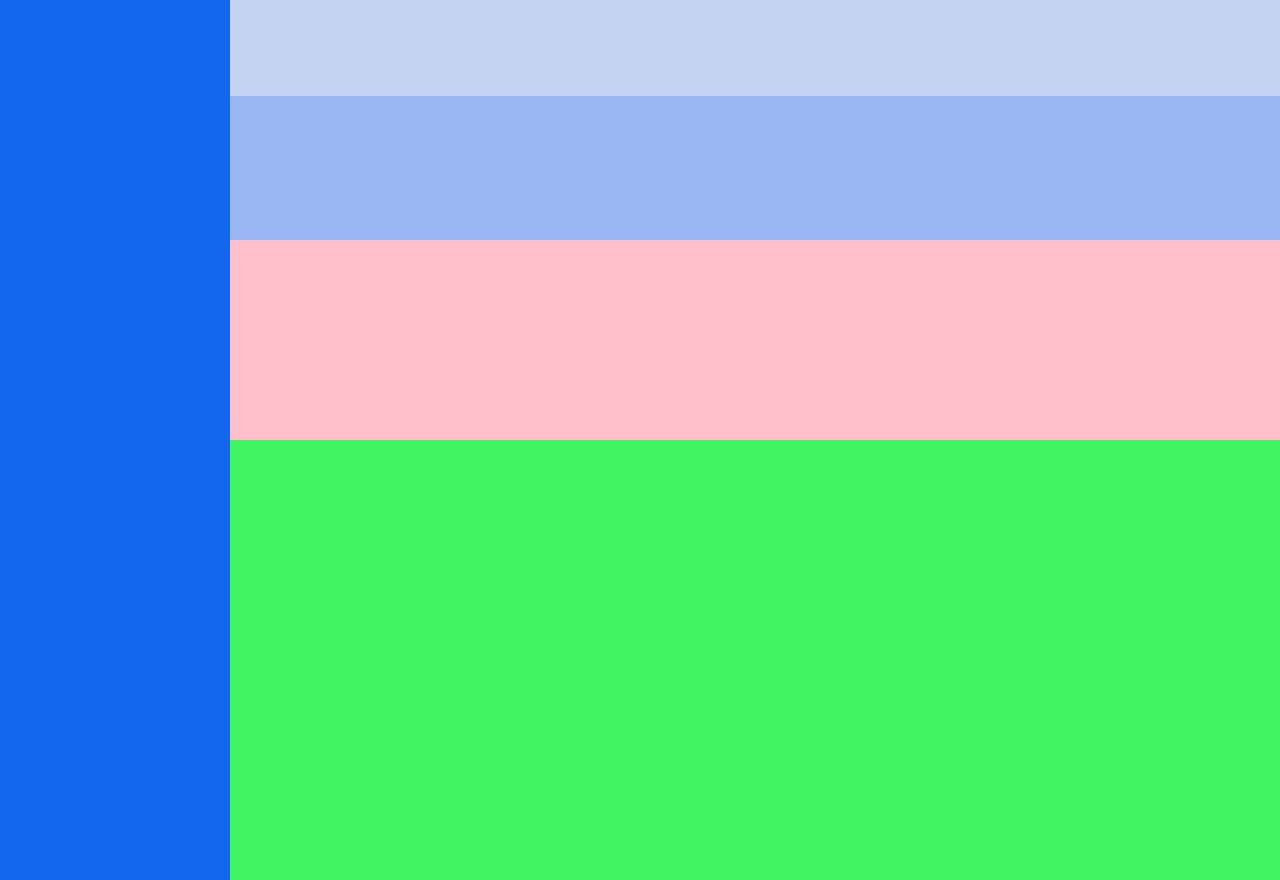
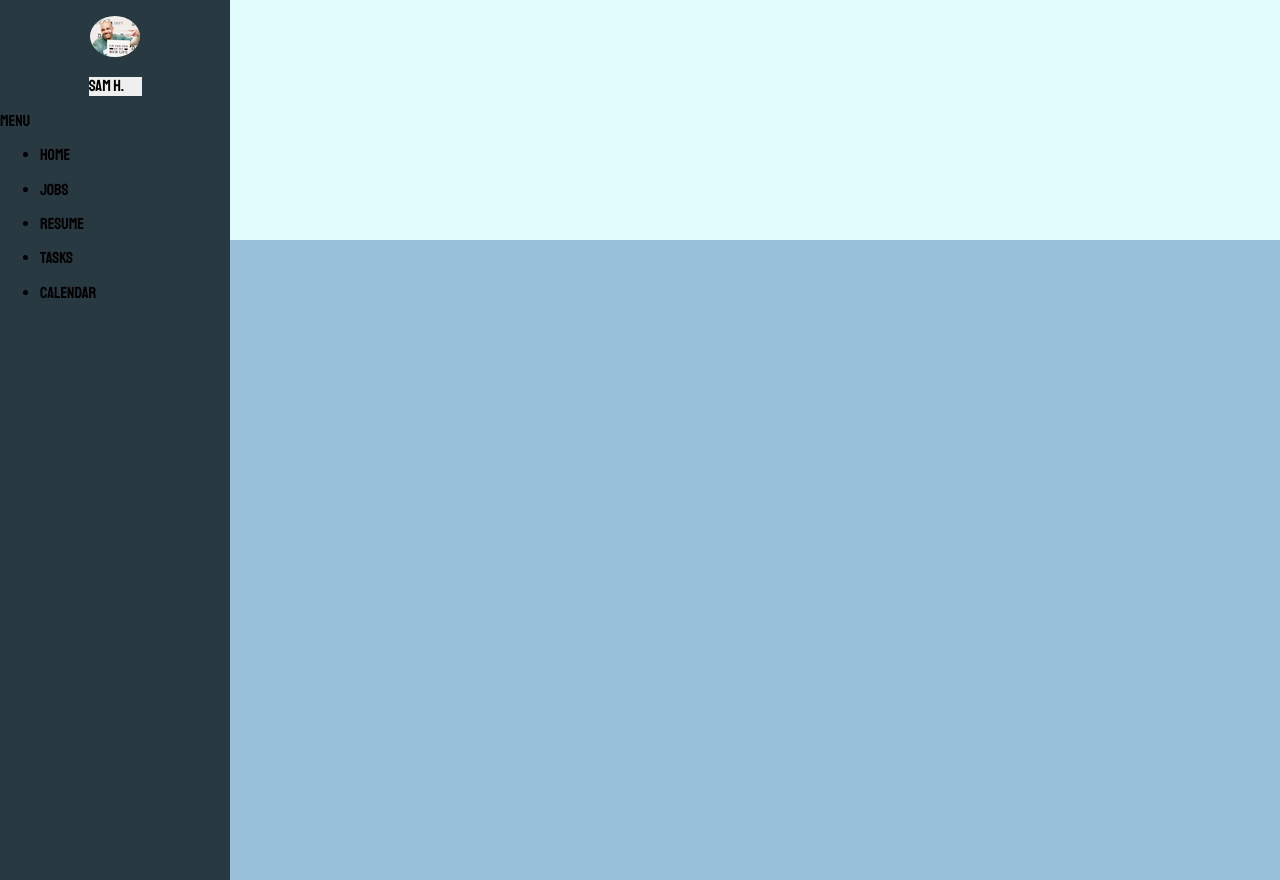
Before and after one commit to kalex19/KL-comp-challenge-2, a plain HTML site: page index.html in a window 1280 px wide. Drawn offline with Linux system fonts and the light colour scheme; files that its build step writes are made by us from their sources; files whose address does not match are found by name.

Commit message:
user icon drowpdown and first menu

```diff
--- a/index.html
+++ b/index.html
@@ -4,14 +4,36 @@
   <link rel="stylesheet" href="normalize.css">
   <meta charset="UTF-8">
   <meta name="viewport" content="width=device-width, initial-scale=1.0">
+  <link href="https://fonts.googleapis.com/css?family=Staatliches" rel="stylesheet">
   <link rel="stylesheet" href="/Users/kate/Desktop/Turing/Mod1/StaticCompTwo/styles.css">
   <!-- normalize css -->
   <title>Document</title>
 </head>
 <body>
   <aside>
-    <div><!-- round image and dropdown --></div>
-    <div> <!-- unordered list menu --></div>
+    <div class="user-profile">
+      <img src="Images/Defy Headshot.png" alt="Potential Employee Headshot">
+      <form>
+        <select class="potential-employee-dropdown">
+          <option value="Sam H.">Sam H.</option>
+          <option value="M & M">M & M</option>
+          <option value="60 Cents">60 Cents</option>
+          <option value="Big Mak">Big Mak</option>
+        </select>
+      </form>
+      <!-- dropdown icon still needed --></div>
+    <div>
+    <p>Menu</p>
+    <ul>
+      <li><i class="fas fa-home"></i><p>HOME</p>
+      </li>
+      <li><i class="fas fa-suitcase"></i><p>JOBS</p>
+      </li>
+      <li><i class="fas fa-newspaper"></i><p>RESUME</p>
+      </li>
+      <li><i class="fas fa-paperclip"></i><p>TASKS</p></li>
+      <li><i class="fas fa-calendar-alt"></i><p>CALENDAR</p></li>
+    </ul> <!-- unordered list menu --></div>
     <div><!-- unordered list menu --></div>
     <div> <!-- colored catagory checkboxes --></div>
   </aside>
@@ -45,3 +67,32 @@
   </section>
 </body>
 </html>
+
+
+
+
+<!-- <i class="fas fa-bars"></i> Hamburger Menu
+<i class="fas fa-user"></i>User Icon
+<i class="fas fa-user-tie"></i>Professional Icon
+<i class="fas fa-users"></i>Users Icon
+<i class="fas fa-map-marker-alt"></i>Location Icon
+<i class="fas fa-link"></i>Chain Icon
+<i class="fab fa-stack-exchange"></i>Conversation Icon
+<i class="fas fa-address-book"></i>AddressBook Icon
+<i class="fas fa-bezier-curve"></i>Workflow Icon
+<i class="fab fa-cc-apple-pay"></i>Pay Icon
+<i class="fas fa-trash-alt"></i>Delete Icon
+<i class="fas fa-bookmark"></i>Bookmark Icon
+<i class="fas fa-pen"></i>WriteCommentIcon
+<i class="fas fa-th"></i>Boxes Icon
+<i class="fas fa-building"></i>Building Icon
+<i class="fab fa-codepen"></i>CodePen Icon
+<i class="fas fa-phone"></i>Phone Icon
+<i class="fas fa-laptop-code"></i>Remote Icon
+<i class="fas fa-code-branch"></i>CodeBranch Icon
+<i class="fas fa-file-upload"></i>Upload Icon
+<i class="fas fa-search"></i>Search Icon
+<i class="fas fa-door-open"></i>DorrOpen Icon
+<i class="fas fa-dungeon"></i>Jail Icon
+<i class="fas fa-award"></i>Award Icon
+<i class="fas fa-user-graduate"></i>Graduate Icon -->
--- a/styles.css
+++ b/styles.css
@@ -3,6 +3,7 @@ body, html{
 }
 
 body{
+  font-family: 'Staatliches', cursive;
   margin: 0;
   display: grid;
   grid-template-columns: 18% 56% 26%;
@@ -15,26 +16,42 @@ body{
 }
 
 aside {
-  background-color: #1367ef;
+  background-color: #293941;
   grid-area: sidebar;
 }
 
 header {
-  background-color: #c4d3f2;
+  background-color: #E0FBFC;
   grid-area: header;
 }
 
 nav {
-  background-color: #9ab7f4;
+  background-color: #E0FBFC;
   grid-area: nav;
 }
 
 .section-one {
-  background-color: pink;
+  background-color: #98C1D9;
   grid-area: section-one;
 }
 
 .section-two {
-  background-color: #41f462;
+  background-color: #98C1D9;
   grid-area: section-two;
 }
+
+.user-profile {
+  display: block;
+  text-align: center;
+}
+
+img {
+  border-radius: 50%;
+  margin:1em;
+  padding:0;
+}
+
+.potential-employee-dropdown {
+   -webkit-appearance: none;
+   border: #000;
+}
```
Also changed, not shown: Images/Defy Headshot.png (added), 2 other files.
